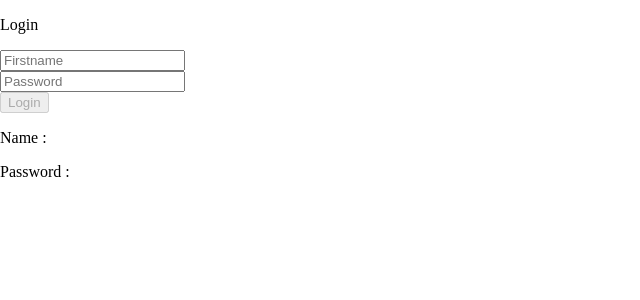
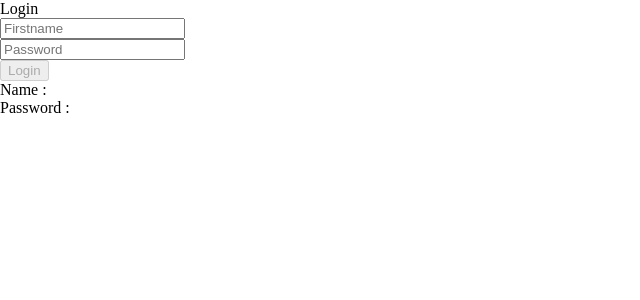
Before and after one commit to Navxxx/Poker-FO, a React (Create React App) app: page / in a window 1280 px wide. Shown: the top 300 px of the page, without its empty margins (0-640 px from the left). Built offline with nearby package versions, Linux system fonts and the light colour scheme.

Commit message:
fix to space

```diff
--- a/src/components/style.css
+++ b/src/components/style.css
@@ -1,3 +1,14 @@
+html, body, div, span, applet, object, iframe, h1, h2, h3, h4, h5, h6, p, blockquote, pre, a, abbr, acronym, address, big, cite, code, del, dfn, em, font, img, ins, kbd, q, s, samp, small, strike, strong, sub, sup, tt, var, b, u, i, center, dl, dt, dd, ol, ul, li, fieldset, form, label, legend, caption {
+    margin: 0;
+    padding: 0;
+    border: 0;
+    outline: 0;
+    font-size: 100%;
+    vertical-align: baseline;
+    background: transparent;
+}
+
+
 /*** iPhone and iOS Form Input Zoom Fixes ***/
 /* Fix Input Zoom on devices older than iPhone 5: */
 @media screen and (device-aspect-ratio: 2/3) {
```
Also changed, not shown: src/components/App.js (+7 -0 lines).
